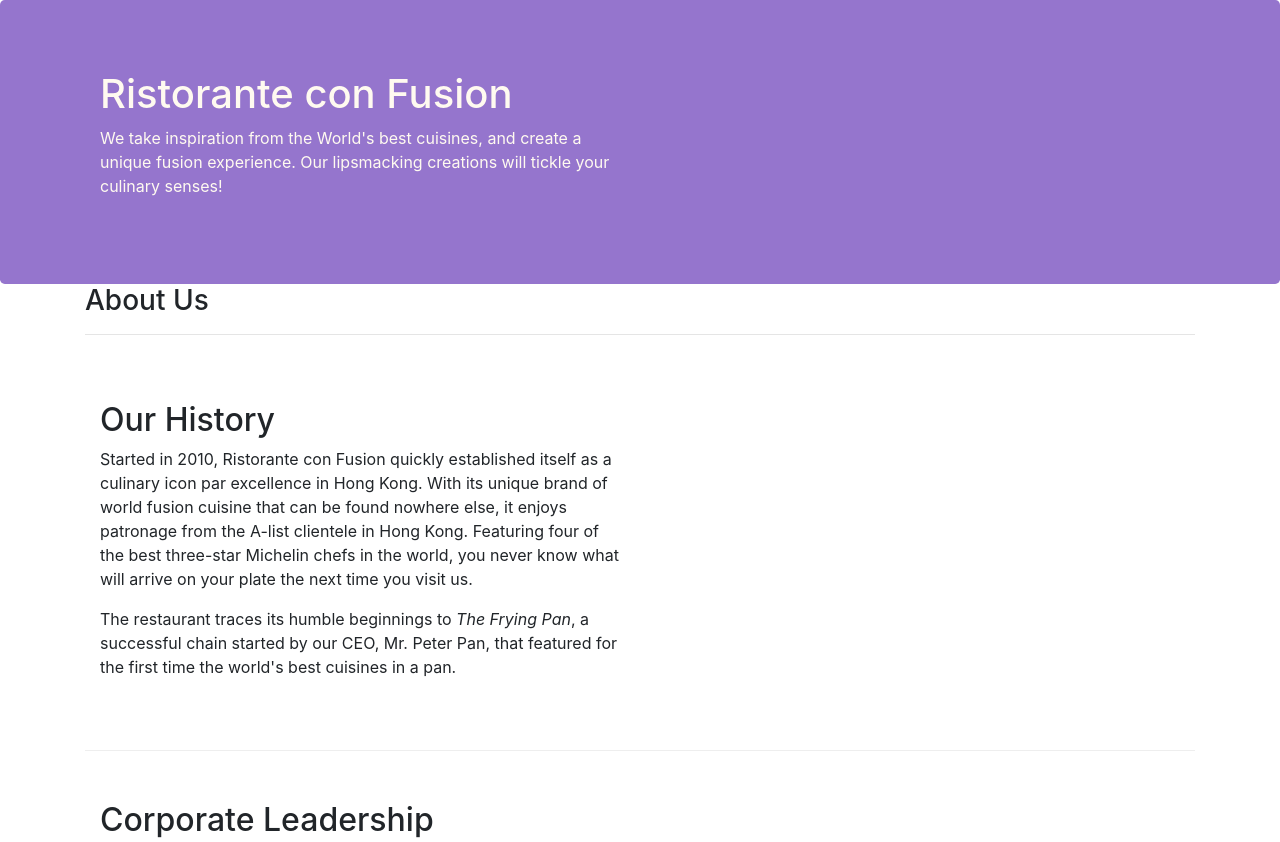
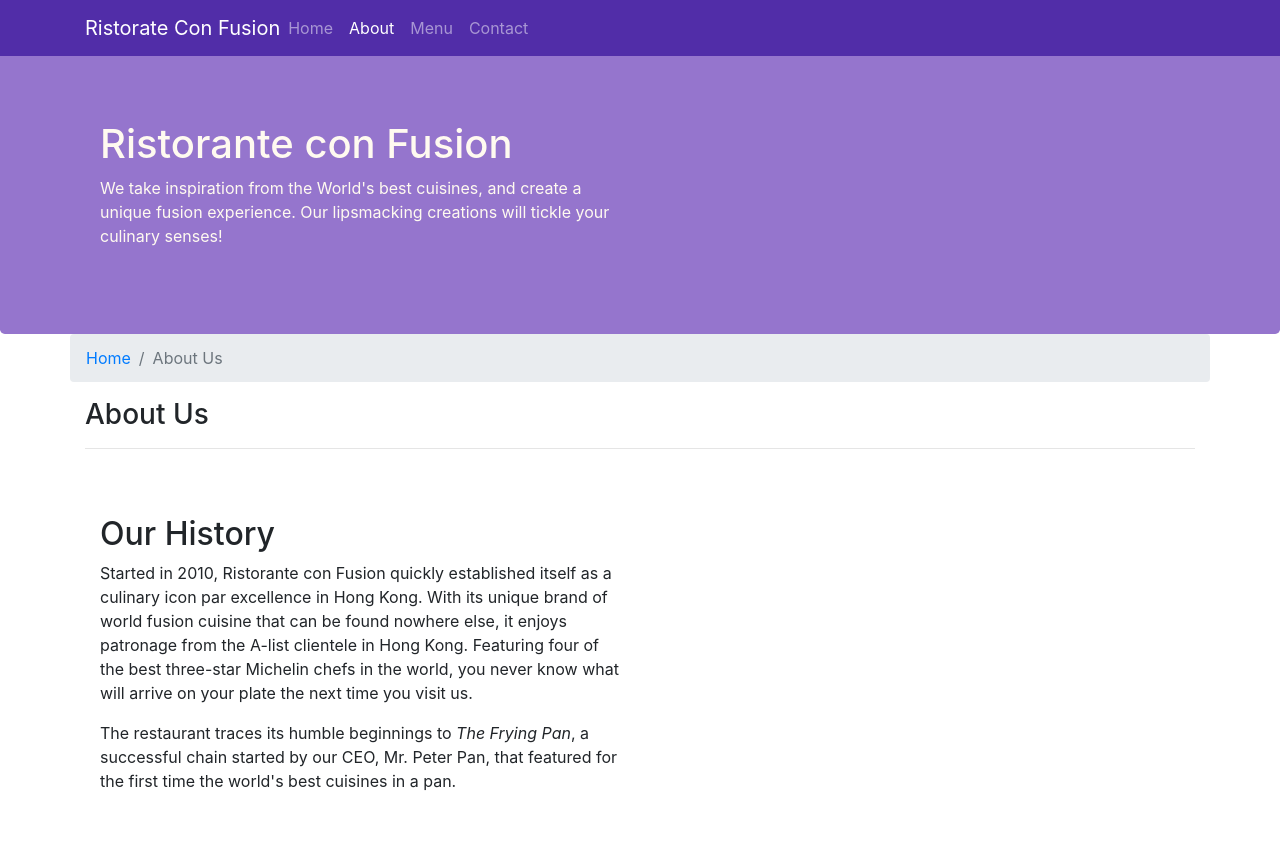
Before and after one commit to jkzasori/Bootstrap4-practice, a website: page aboutus.html in a window 1280 px wide. Shown: the top 842 px of the page. Drawn offline with nearby package versions, Linux system fonts and the light colour scheme.

Commit message:
Navbar and Breadcrumbs

```diff
--- a/aboutus.html
+++ b/aboutus.html
@@ -15,7 +15,23 @@
 </head>
 
 <body>
+    <nav class="navbar navbar-dark navbar-expand-sm fixed-top">
+        <div class="container">
+            <button class="navbar-toggler" type="button" data-toggle="collapse" data-target="#Navbar">
+              <span class="navbar-toggler-icon"></span>
+            </button>
+            <a href="./index.html" class="navbar-brand mr-auto">Ristorate Con Fusion</a>
+            <div class="collapse navbar-collapse" id="Navbar">
+              <ul class="navbar-nav mr-auto">
+                  <li class="nav-item"><a href="./index.html" class="nav-link ">Home</a></li>
+                  <li class="nav-item"><a href="#" class="nav-link active">About</a></li>
+                  <li class="nav-item"><a href="#" class="nav-link">Menu</a></li>
+                  <li class="nav-item"><a href="#" class="nav-link">Contact</a></li>
+              </ul>
+            </div>
 
+        </div>
+    </nav>
     <header class="jumbotron">
         <div class="container">
             <div class="row row-header">
@@ -31,6 +47,10 @@
 
     <div class="container">
         <div class="row ">
+            <ol class="col-12 breadcrumb">
+                <li class="breadcrumb-item"><a href="./index.html">Home</a></li>
+                <li class="breadcrumb-item active">About Us</li>
+            </ol>
             <div class="col-12 ">
                <h3>About Us</h3>
                <hr>
--- a/css/style.css
+++ b/css/style.css
@@ -28,3 +28,12 @@
 	margin: 0px;
 	color: #0f0f0f;
 }
+
+body {
+	padding: 50px 0px 0px 0px;
+	z-index: 0;
+}
+
+.navbar-dark {
+	background-color: #512DA8;
+}
```
Also changed, not shown: index.html (+16 -0 lines).
